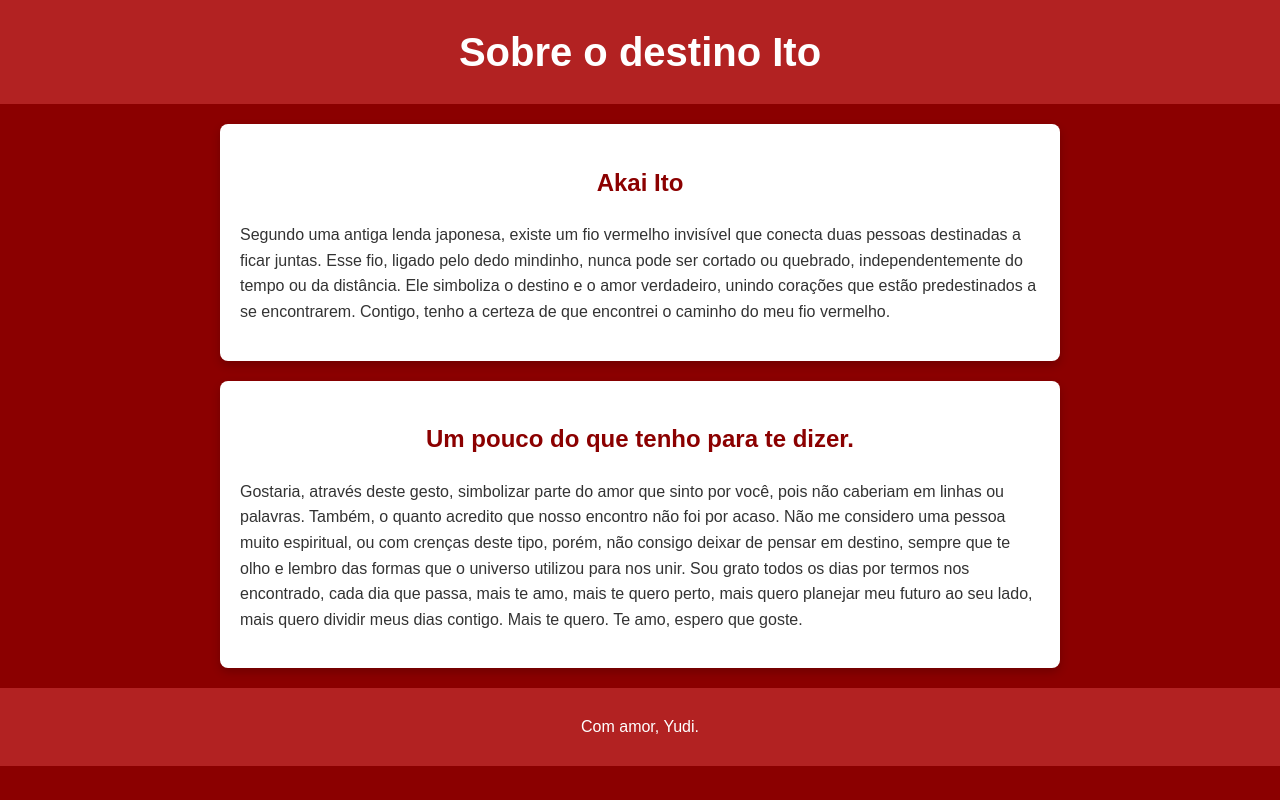
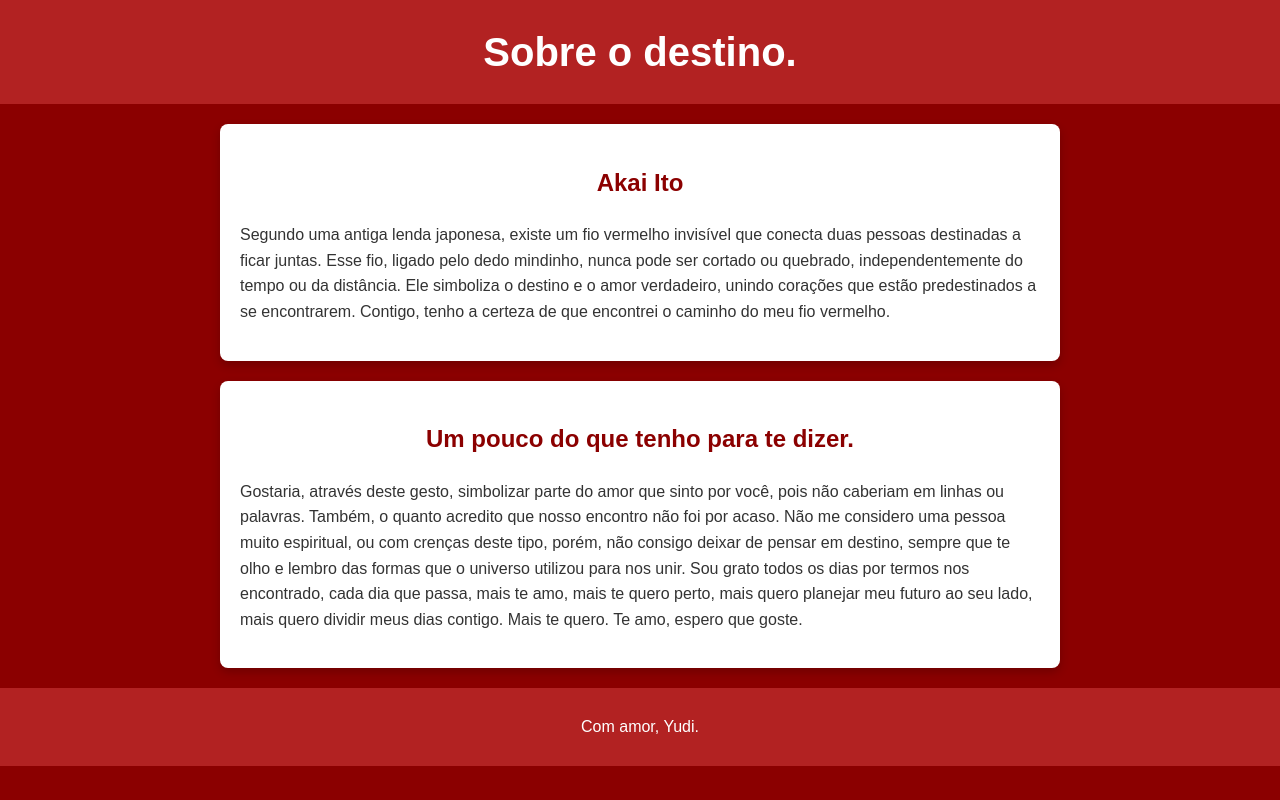
Before and after one commit to Yudi0409/Akai-ito, a plain HTML site: page index.html in a window 1280 px wide. Drawn offline with Linux system fonts and the light colour scheme.

Commit message:
index.html

```diff
--- a/index.html
+++ b/index.html
@@ -61,7 +61,7 @@
 </head>
 <body>
   <header>
-    <h1>Sobre o destino Ito</h1>
+    <h1>Sobre o destino.</h1>
   </header>
 
   <section>
```
